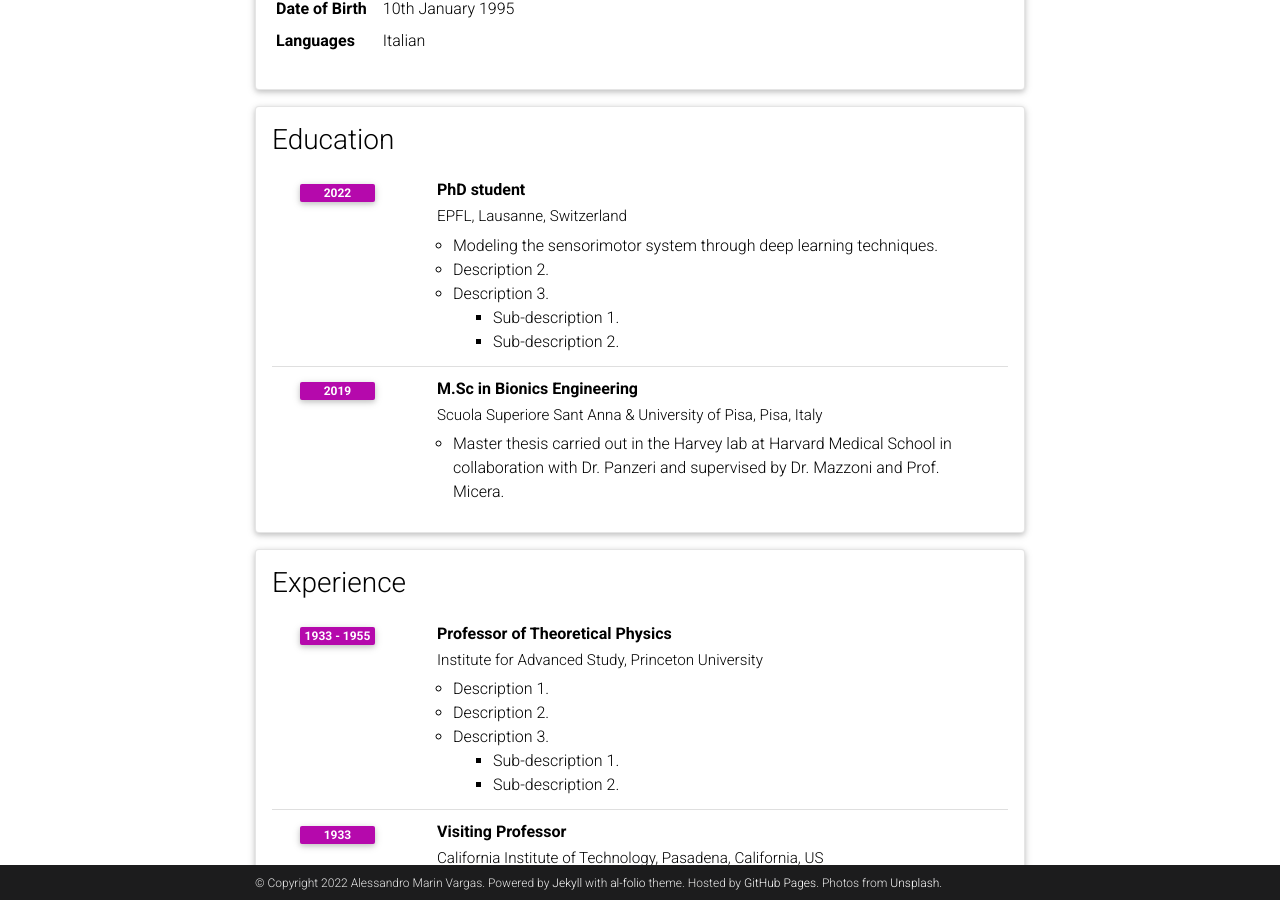
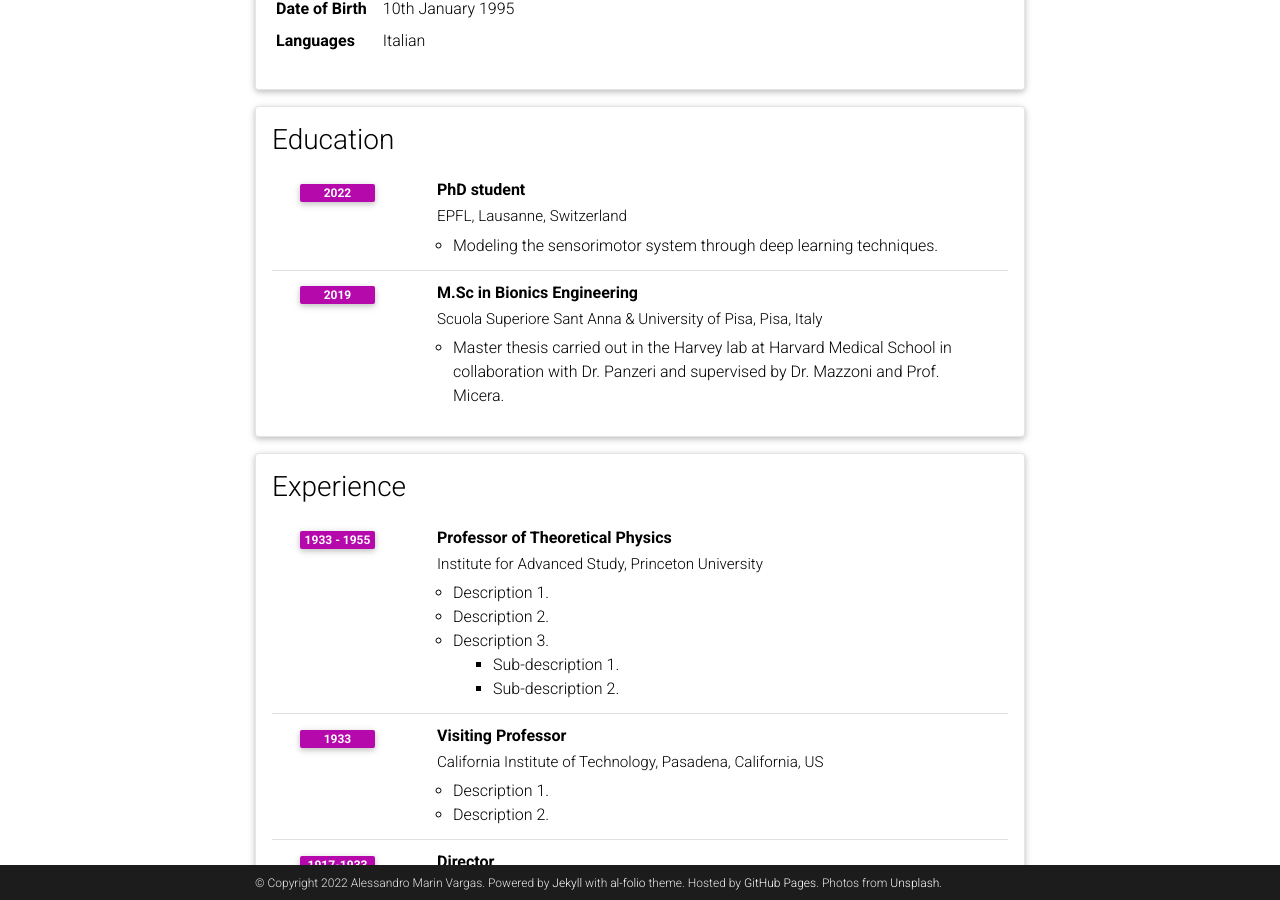
Before and after one commit to vargas95/Alessandro_portfolio1, a Jekyll site: the page built from _pages/cv.md, in a window 1280 px wide and 900 px high, scrolled down 386 px. Built offline with Jekyll 4.4.1, drawn with Linux system fonts in a browser that asks for light colours; comment, search, counter and statistics services are not loaded; a style sheet for code colours, icons or effects is not loaded; some of the changed text lies outside the part shown.

Commit message:
Update cv.yml

```diff
--- a/_data/cv.yml
+++ b/_data/cv.yml
@@ -16,11 +16,6 @@
       year: 2022
       description:
         - Modeling the sensorimotor system through deep learning techniques.
-        - Description 2.
-        - title: Description 3.
-          contents:
-            - Sub-description 1.
-            - Sub-description 2.
     - title: M.Sc in Bionics Engineering
       institution: Scuola Superiore Sant Anna & University of Pisa, Pisa, Italy
       year: 2019
@@ -89,8 +84,3 @@
       items:
         - Description 1.
         - Description 2.
-
-- title: Other Interests
-  type: list
-  contents:
-    - <u>Hobbies:</u> Hobby 1, Hobby 2, etc.
```
